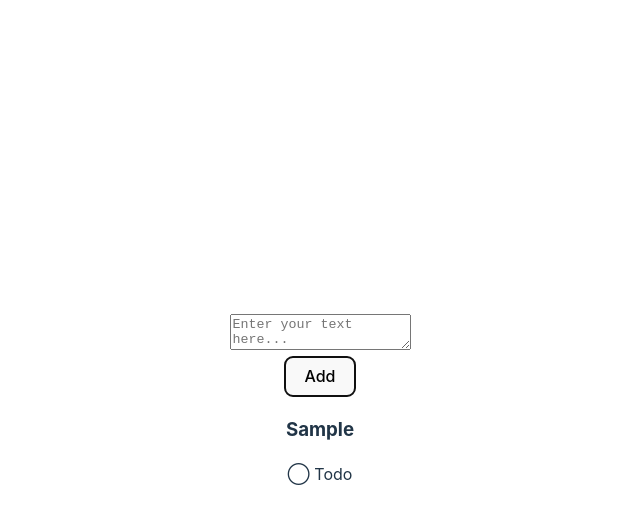
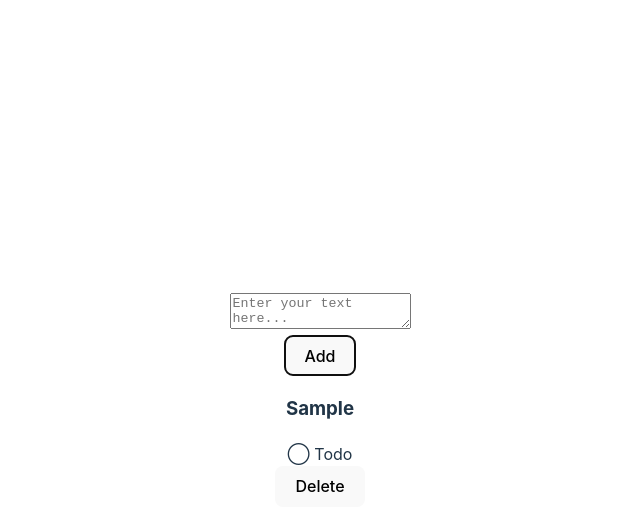
Before and after one commit to MariaCilloniz/daily-dash, a React (Vite) app: page / in a window 1280 px wide. Both pictures are taken after typing "Sample" into the empty fields and a click on the button "Add". Shown: the top 530 px of the page, without its empty margins (320-960 px from the left). Built offline with nearby package versions, Linux system fonts and the light colour scheme.

Commit message:
Add delete button

```diff
--- a/src/components/Form/Form.jsx
+++ b/src/components/Form/Form.jsx
@@ -13,6 +13,12 @@ function Form() {
             setTodos([...todos, inputText]);
             setInputText('');
         }
+    };
+
+    const handleDelete = (index) => {
+        const newTodos = [...todos];
+        newTodos.splice(index, 1);
+        setTodos(newTodos);
     };
 
     return (
@@ -33,7 +39,11 @@ function Form() {
 
             <div className="todos-container">
                 {todos.map((todo, index) => (
-                    <ToDoCard key={index} text={todo} />
+                    <ToDoCard
+                        key={index}
+                        text={todo}
+                        onDelete={() => handleDelete(index)}
+                    />
                 ))}
             </div>
         </div>
--- a/src/components/ToDoCard/ToDoCard.jsx
+++ b/src/components/ToDoCard/ToDoCard.jsx
@@ -1,6 +1,6 @@
 import React, { useState } from 'react';
 
-function ToDoCard({ text }) {
+function ToDoCard({ text, onDelete }) {
     const [isDone, setIsDone] = useState(false);
     return (
         <div className="todo-card">
@@ -8,15 +8,26 @@ function ToDoCard({ text }) {
                 {text}
             </h3>
             <div className="circle-container">
-                <div className="circle pink" />
-                <div className="circle blue" />
+                <div className="circle-1" />
+                <div className="circle-2" />
             </div>
+
+            {/* category */}
+
             <div
                 onClick={() => setIsDone(!isDone)}
                 className="status-toggle"
             >
                 {isDone ? '✓ Done' : '◯ Todo'}
             </div>
+            <button
+                onClick={onDelete}
+                className="delete-button"
+            >
+                Delete
+            </button>
+
+
         </div>
     );
 }
```
